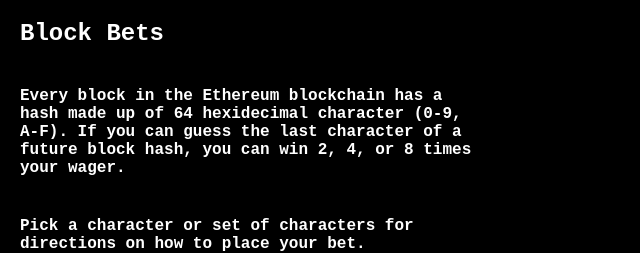
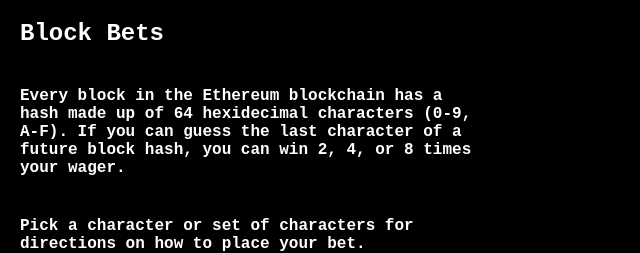
Before and after one commit to blockbets1/blockbets, a plain HTML site: page index.html in a window 1280 px wide. Shown: the top 253 px of the page, 0-640 px from the left. Drawn offline with Linux system fonts and the light colour scheme.

Commit message:
Update index.html

```diff
--- a/index.html
+++ b/index.html
@@ -93,7 +93,7 @@
     <body>
         <h1>Block Bets</h1>
         <p>
-            Every block in the Ethereum blockchain has a hash made up of 64 hexidecimal character (0-9, A-F).
+            Every block in the Ethereum blockchain has a hash made up of 64 hexidecimal characters (0-9, A-F).
             If you can guess the last character of a future block hash, you can win 2, 4, or 8 times your wager.
         </p>
         <p>
```
